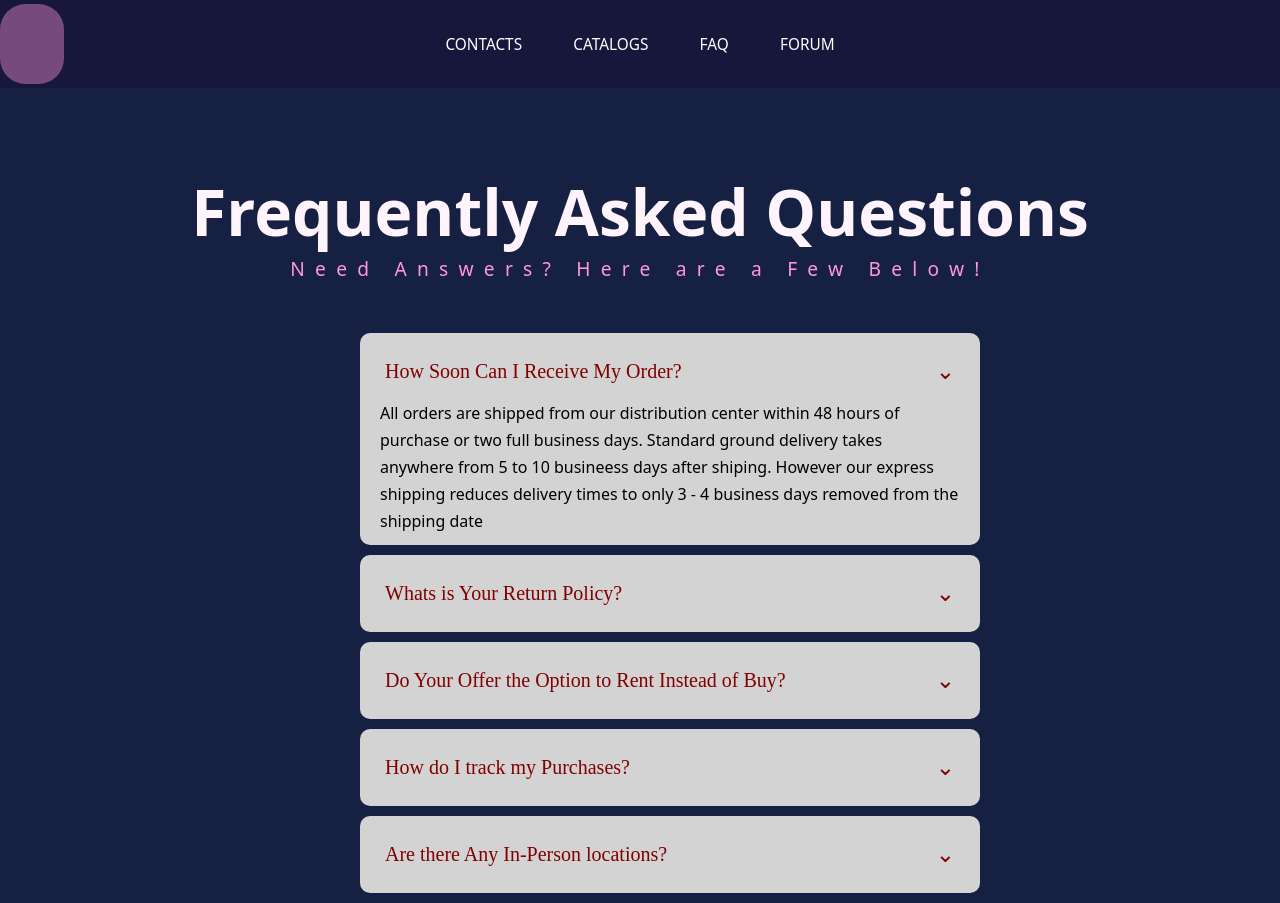
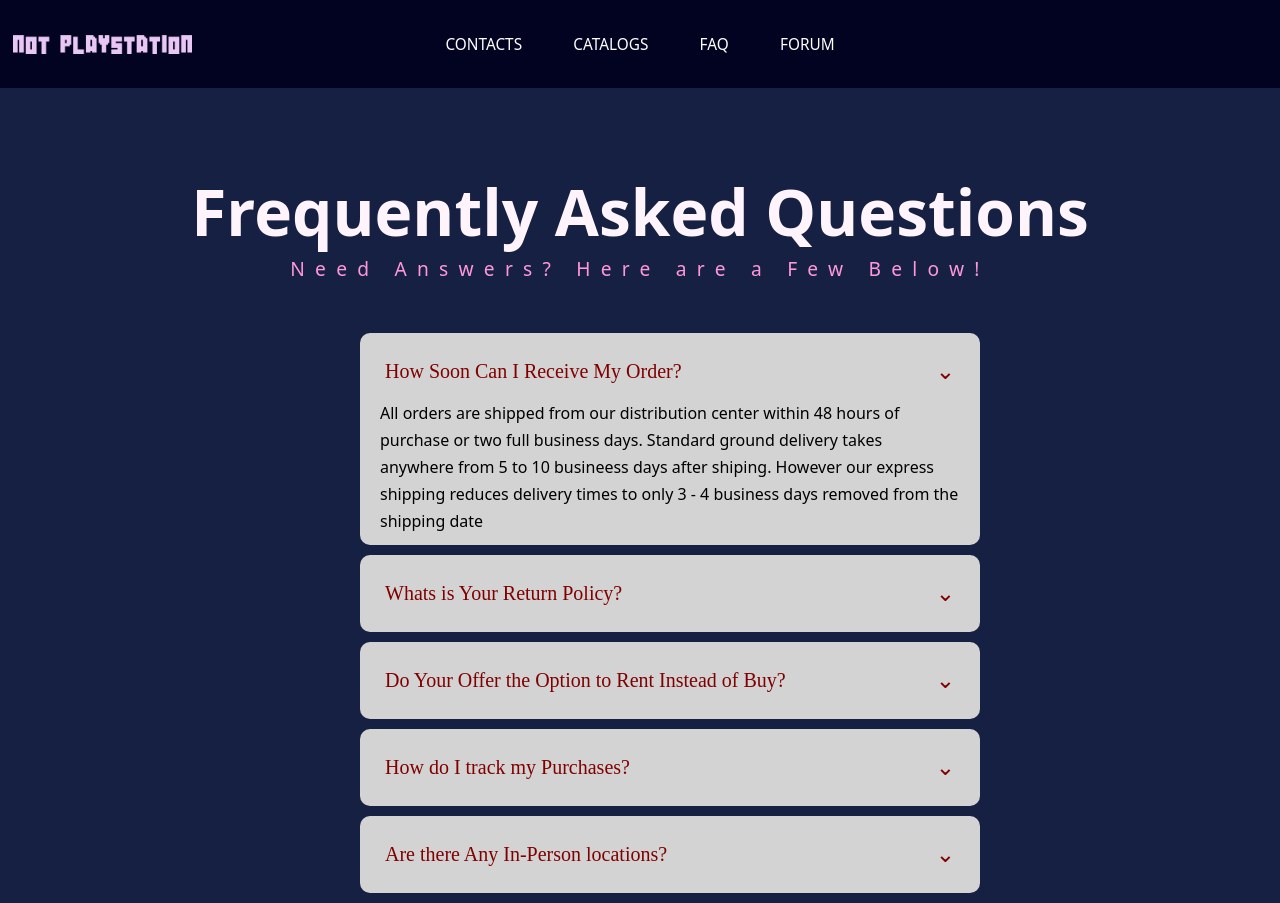
Before and after one commit to annaquainliu/cs20-midterm, a plain HTML site: page faq.html in a window 1280 px wide. Drawn offline with nearby package versions, Linux system fonts and the light colour scheme; files whose address does not match are found by name.

Commit message:
added logo to faq

```diff
--- a/homef.css
+++ b/homef.css
@@ -30,7 +30,7 @@ body {
     top: 0;
     width: 100%;
     height: 11vh;
-    background-color: rgb(23, 23, 59);
+    background-color: rgb(2, 2, 33);
     display: flex;
     flex-direction: row;
     color: rgb(255, 255, 255);
@@ -42,17 +42,18 @@ body {
 #logo {
     position: absolute;
     left: 0;
-    width: 5vw;
-    height: 10vh;
-    margin-top: 0.5vh;
-    margin-bottom: 0.5vh;
-    background-color: rgba(255, 151, 217, 0.407);
-    border-radius: 2vw;
-    transition-duration: 0.5s;
+    margin-left: 1vw;
+    height: 11vh;
+    width: 14vw;
+    background-image: url('images/notplaystation.png');
+    background-size: 100%;
+    background-repeat: no-repeat;
+    background-position-y: center;
+    transition-duration: 0.3s;
 }
 
 #logo:hover {
-    font-size: 2vw;
+    width: 15vw;
 }
 
 #logo, .category {
```
